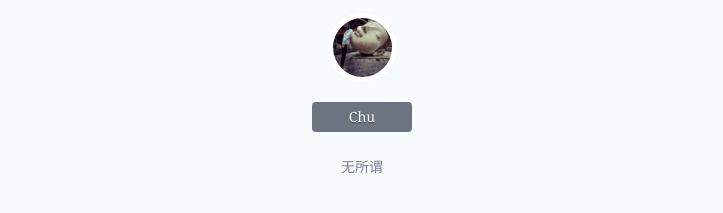
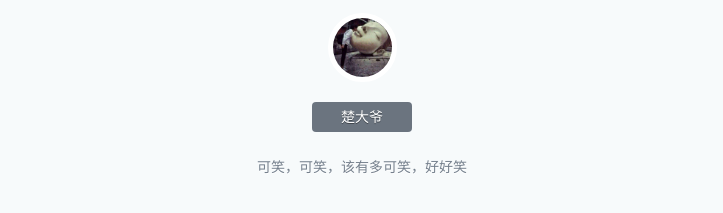
Before and after one commit to bqkc/bqkc.github.io, a Jekyll site: the page built from index.html, in a window 1280 px wide. Shown: the part 463-676 px from the top of the page, without its empty margins (278-1001 px from the left). Built offline with Jekyll 4.4.1, drawn with Linux system fonts in a browser that asks for light colours.

Commit message:
Update _config.yml

```diff
--- a/_config.yml
+++ b/_config.yml
@@ -1,13 +1,13 @@
 permalink: "/:title/"
-title: "Chu"
+title: "痴情之人怎那堪"
 url: "http://wusuowei.me/"
 feed: "/feed.xml"
 author:
-    name: "Chu"
+    name: "楚大爷"
     key: "**"
-description: "无所谓"
+description: "没什么想说的"
 copyright: "Copyright Chu 2016 by GitHub and Jekyll"
-headdesc: "无所谓"
+headdesc: "可笑，可笑，该有多可笑，好好笑"
 headkeys: "thinks"
 
 redcarpet:
```
